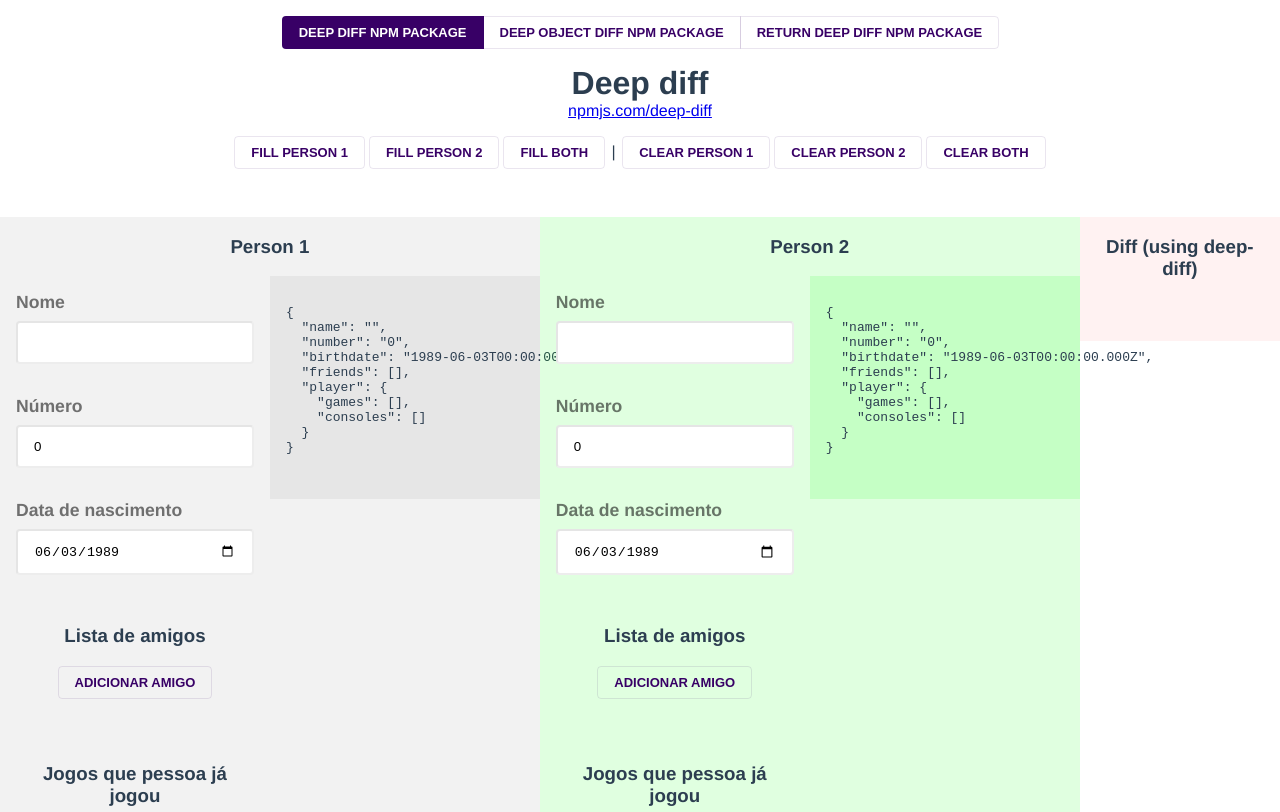
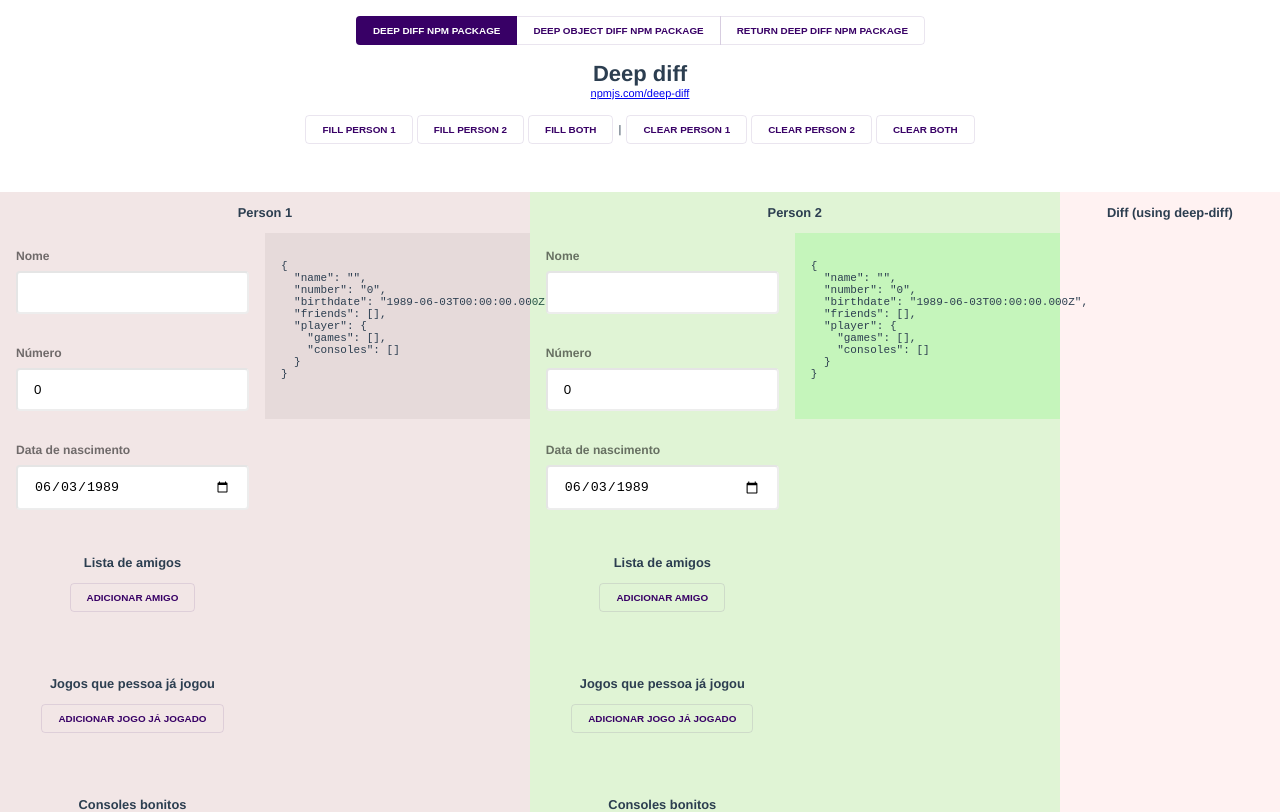
Before and after one commit to renanzozimo/poc-object-diff-bs, a Vue app: page /#/ in a window 1280 px wide. Shown: the top 812 px of the page. Built offline with nearby package versions, Linux system fonts and the light colour scheme.

Commit message:
Update Home.vue

```diff
--- a/src/views/Home.vue
+++ b/src/views/Home.vue
@@ -32,7 +32,7 @@
       <button @click="clearData()">Clear both</button>
     </div>
 
-    <div class="flex" style="margin-top: 32px">
+    <div class="flex" style="margin-top: 32px; background-color: rgba(255,0,0,0.05)">
       <div class="flex" style="flex-wrap: wrap; background-color: rgba(0,0,0,0.05)">
         <h3 style="width: 100%; flex-shrink: 0">Person 1</h3>
         <div style="width: 50%; padding: 16px;">
@@ -202,7 +202,7 @@
         </div>
       </div>
 
-      <div style="width: 35%; padding: 0 16px; background-color: rgba(255,0,0,0.05)">
+      <div style="width: 35%; padding: 0 16px;">
         <h3 style="width: 100%; flex-shrink: 0">Diff (using {{ diffType }})</h3>
         <div v-if="diffType === 'deep-diff'">
           <code>
@@ -212,7 +212,7 @@
           </code>
         </div>
 
-        <div v-if="diffType === 'return-deep-diff'" style="width: 35%; padding: 16px; background-color: rgba(0,0,0,0.05)">
+        <div v-if="diffType === 'return-deep-diff'">
           <code>
             <pre>
 {{ deepDiff() }}
@@ -220,7 +220,7 @@
           </code>
         </div>
 
-        <div v-if="diffType ===  'deep-object-diff'" style="width: 35%; padding: 16px; background-color: rgba(0,0,0,0.05)">
+        <div v-if="diffType ===  'deep-object-diff'">
           <code style="margin-bottom: 16px">
             <h3>diff</h3>
             <pre>
@@ -384,7 +384,7 @@
 
   button {
     padding: 8px 16px;
-    font-size: 13px;
+    font-size: 0.9em;
     background-color: transparent;
     border-radius: 4px;
     border: 1px solid rgba($color, .1);
@@ -424,6 +424,7 @@
   body {
     padding: 0;
     margin: 0;
+    font-size: 11px;
   }
 
   * {
```
